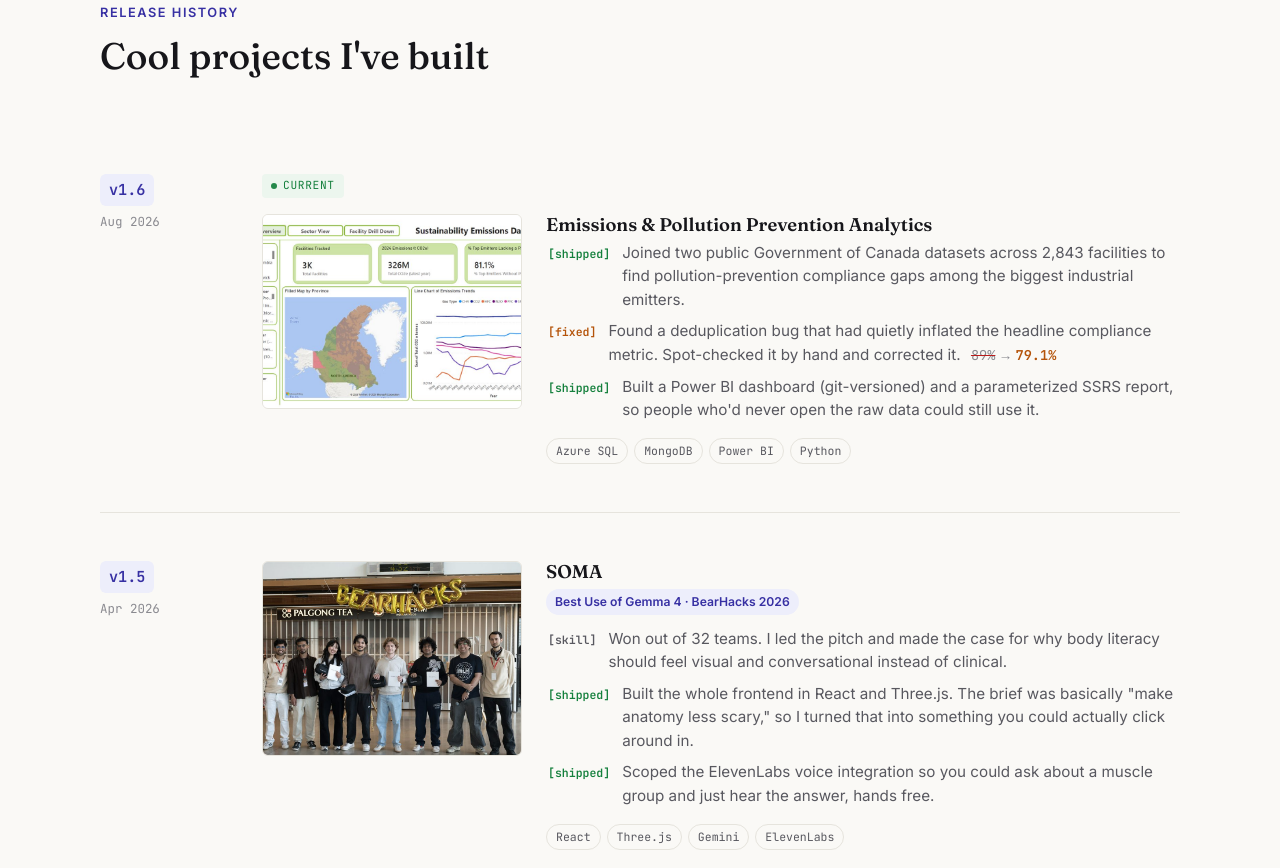
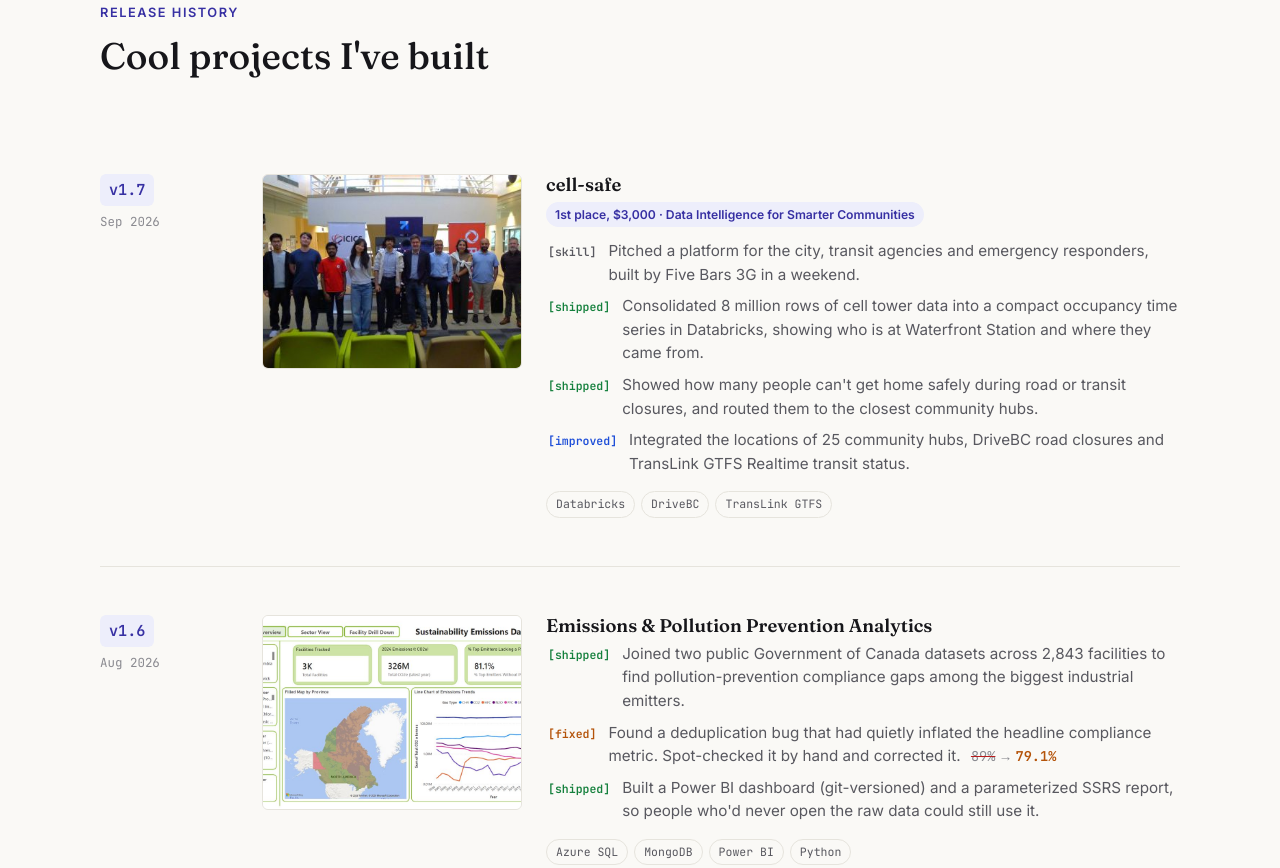
Before and after one commit to clairez308/personalwebsite, an Astro site: page / in a window 1280 px wide. Shown: the part 1408-2276 px from the top of the page. Built offline with nearby package versions, Linux system fonts and the light colour scheme; Astro itself is replaced by a stand-in of ours.

Commit message:
add cell-safe to release history and drop the current marker
Add the Data Intelligence hackathon project (cell-safe) to the release
history, and remove the Current badge and nav highlight, which were on the
newest project and no longer true.

```diff
--- a/src/components/Nav.astro
+++ b/src/components/Nav.astro
@@ -16,13 +16,12 @@ const releases = [...(await getReleases())].reverse();
       {
         releases.map((r) => {
           const classes = [
-            r.isCurrent && "current",
             r.isFlagship && "flagship",
             r.isFlagship && activePage === "case-study" && "active",
           ]
             .filter(Boolean)
             .join(" ");
-          const title = `${r.version} · ${r.period}${r.isFlagship ? " · Flagship release" : ""}${r.isCurrent ? " · Current" : ""}`;
+          const title = `${r.version} · ${r.period}${r.isFlagship ? " · Flagship release" : ""}`;
           return (
             <a href={r.href} class={classes} title={title}>
               {r.version}
--- a/src/components/ReleaseEntry.astro
+++ b/src/components/ReleaseEntry.astro
@@ -7,7 +7,7 @@ interface Props {
 }
 
 const { release, colorVariant } = Astro.props;
-const { version, period, isFlagship, isCurrent, anchor } = release;
+const { version, period, isFlagship, anchor } = release;
 const project = release.project?.data;
 const caseStudy = release.caseStudy?.data;
 const initial = release.title.trim().charAt(0);
@@ -21,10 +21,9 @@ const initial = release.title.trim().charAt(0);
 
   <div class="release-content">
     {
-      (isFlagship || isCurrent) && (
+      isFlagship && (
         <div class="release-badges">
-          {isFlagship && <span class="release-badge flagship">Flagship release</span>}
-          {isCurrent && <span class="release-badge current">Current</span>}
+          <span class="release-badge flagship">Flagship release</span>
         </div>
       )
     }
--- /dev/null
+++ b/src/content/projects/cell-safe.md
@@ -0,0 +1,18 @@
+---
+title: "cell-safe"
+url: "https://lnkd.in/gR3cTNhx"
+date: "2026-09-01"
+period: "Sep 2026"
+image: "/assets/databricks.png"
+result: "1st place, $3,000 · Data Intelligence for Smarter Communities"
+bullets:
+  - tag: "skill"
+    text: "Pitched a platform for the city, transit agencies and emergency responders, built by Five Bars 3G in a weekend."
+  - tag: "shipped"
+    text: "Consolidated 8 million rows of cell tower data into a compact occupancy time series in Databricks, showing who is at Waterfront Station and where they came from."
+  - tag: "shipped"
+    text: "Showed how many people can't get home safely during road or transit closures, and routed them to the closest community hubs."
+  - tag: "improved"
+    text: "Integrated the locations of 25 community hubs, DriveBC road closures and TransLink GTFS Realtime transit status."
+stack: ["Databricks", "DriveBC", "TransLink GTFS"]
+---
--- a/src/lib/releases.ts
+++ b/src/lib/releases.ts
@@ -8,7 +8,6 @@ export interface Release {
   period: string;
   title: string;
   isFlagship: boolean;
-  isCurrent: boolean;
   kind: "project" | "case-study";
   project?: CollectionEntry<"projects">;
   caseStudy?: CollectionEntry<"caseStudies">;
@@ -57,7 +56,6 @@ export async function getReleases(): Promise<Release[]> {
       period: item.period,
       title: item.title,
       isFlagship: item.kind === "case-study",
-      isCurrent: index === merged.length - 1,
       kind: item.kind,
       project: item.project,
       caseStudy: item.caseStudy,
--- a/src/pages/index.astro
+++ b/src/pages/index.astro
@@ -10,7 +10,7 @@ const releases = await getReleases();
 const releasesNewestFirst = [...releases].reverse();
 
 const flagship = releases.find((r) => r.isFlagship)!;
-const current = releases.find((r) => r.isCurrent)!;
+const latest = releasesNewestFirst[0];
 
 let projectCount = 0;
 
@@ -112,7 +112,7 @@ const infraEntries = [
   <div id="boot-overlay" class="boot-overlay" aria-hidden="true">
     <div class="boot-log">
       <p class="boot-line" data-text="$ initializing claire-zhang.dev"><span class="boot-text"></span></p>
-      <p class="boot-line" data-text={`$ pulling release ${current.version}`}><span class="boot-text"></span></p>
+      <p class="boot-line" data-text={`$ pulling release ${latest.version}`}><span class="boot-text"></span></p>
       <p class="boot-line" data-text="$ ready."><span class="boot-text"></span></p>
     </div>
   </div>
```
